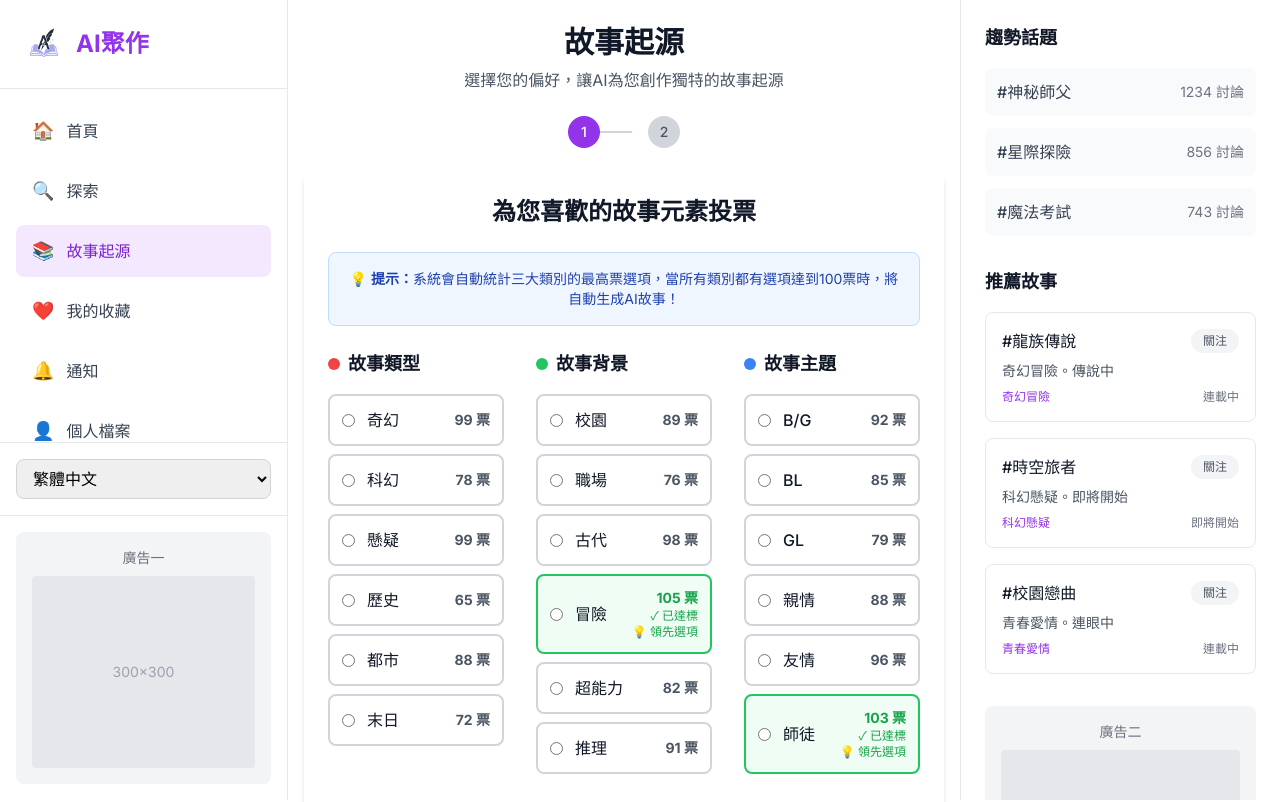
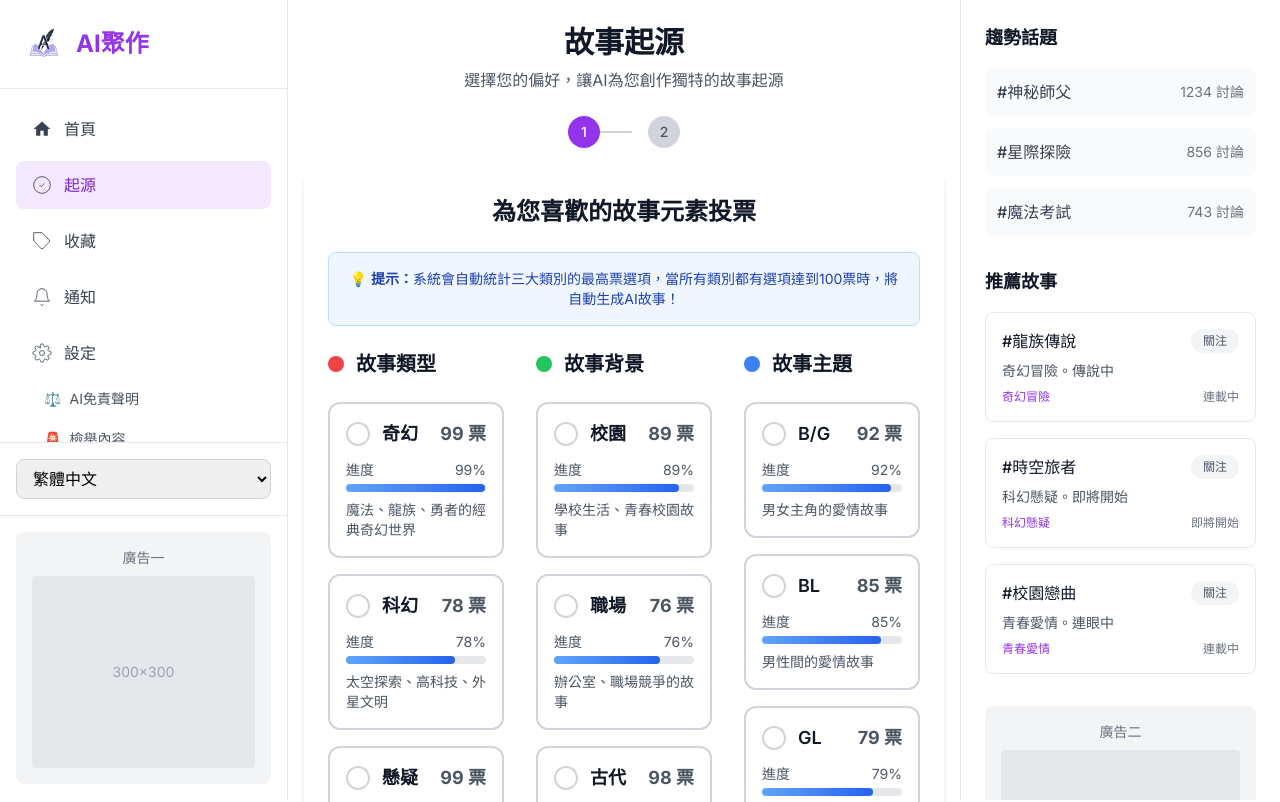
Before and after one commit to KenterPong/myainovel, a Next.js app: page /origin in a window 1280 px wide. Shown: the top 802 px of the page. Built offline with nearby package versions, Linux system fonts and the light colour scheme.

Commit message:
手機板選單功能

```diff
--- a/src/app/globals.css
+++ b/src/app/globals.css
@@ -200,3 +200,56 @@ h3 {
     padding: 0.25rem 0.5rem;
   }
 }
+
+/* 手機版選單動畫 */
+@keyframes slideInFromRight {
+  from {
+    transform: translateX(100%);
+  }
+  to {
+    transform: translateX(0);
+  }
+}
+
+@keyframes slideOutToRight {
+  from {
+    transform: translateX(0);
+  }
+  to {
+    transform: translateX(100%);
+  }
+}
+
+@keyframes fadeIn {
+  from {
+    opacity: 0;
+  }
+  to {
+    opacity: 1;
+  }
+}
+
+@keyframes fadeOut {
+  from {
+    opacity: 1;
+  }
+  to {
+    opacity: 0;
+  }
+}
+
+.slide-in-from-right {
+  animation: slideInFromRight 0.3s ease-out;
+}
+
+.slide-out-to-right {
+  animation: slideOutToRight 0.3s ease-in;
+}
+
+.fade-in {
+  animation: fadeIn 0.3s ease-out;
+}
+
+.fade-out {
+  animation: fadeOut 0.3s ease-in;
+}
--- a/src/app/origin/page.tsx
+++ b/src/app/origin/page.tsx
@@ -1,6 +1,6 @@
 'use client';
 
-import { useState } from 'react';
+import { useState, useEffect } from 'react';
 
 export default function Origin() {
   const [currentStep, setCurrentStep] = useState(1);
@@ -24,6 +24,8 @@ export default function Origin() {
     inner: ''
   });
   const [showVoteSuccess, setShowVoteSuccess] = useState(false);
+  const [animatingVotes, setAnimatingVotes] = useState<{[key: string]: boolean}>({});
+  const [voteAnimation, setVoteAnimation] = useState<{[key: string]: number}>({});
 
   // 三圈選項
   const options = {
@@ -116,6 +118,42 @@ export default function Origin() {
       newVoteCounts.middle[selectedOptions.middle] = (newVoteCounts.middle[selectedOptions.middle] || 0) + 1;
       newVoteCounts.inner[selectedOptions.inner] = (newVoteCounts.inner[selectedOptions.inner] || 0) + 1;
 
+      // 觸發動畫效果
+      const voteKeys = [
+        `outer-${selectedOptions.outer}`,
+        `middle-${selectedOptions.middle}`,
+        `inner-${selectedOptions.inner}`
+      ];
+
+      setAnimatingVotes(prev => {
+        const newAnimating = { ...prev };
+        voteKeys.forEach(key => {
+          newAnimating[key] = true;
+        });
+        return newAnimating;
+      });
+
+      // 票數動畫效果
+      voteKeys.forEach((key, index) => {
+        setTimeout(() => {
+          setVoteAnimation(prev => ({
+            ...prev,
+            [key]: prev[key] ? prev[key] + 1 : 1
+          }));
+        }, index * 200);
+      });
+
+      // 清除動畫狀態
+      setTimeout(() => {
+        setAnimatingVotes(prev => {
+          const newAnimating = { ...prev };
+          voteKeys.forEach(key => {
+            newAnimating[key] = false;
+          });
+          return newAnimating;
+        });
+      }, 1000);
+
       setVoteCounts(newVoteCounts);
 
       // 清空選擇
@@ -201,6 +239,119 @@ export default function Origin() {
     return result;
   };
 
+  // 進度條組件
+  const ProgressBar = ({ current, target = 100, className = "" }: { current: number; target?: number; className?: string }) => {
+    const percentage = Math.min((current / target) * 100, 100);
+    const isComplete = current >= target;
+
+    return (
+      <div className={`w-full bg-gray-200 rounded-full h-2 ${className}`}>
+        <div
+          className={`h-2 rounded-full transition-all duration-500 ease-out ${
+            isComplete
+              ? 'bg-gradient-to-r from-green-400 to-green-600'
+              : 'bg-gradient-to-r from-blue-400 to-blue-600'
+          }`}
+          style={{ width: `${percentage}%` }}
+        />
+      </div>
+    );
+  };
+
+  // 選項卡片組件
+  const OptionCard = ({
+    option,
+    category,
+    votes,
+    isSelected,
+    isLeading,
+    onSelect
+  }: {
+    option: { id: string; label: string; description: string };
+    category: string;
+    votes: number;
+    isSelected: boolean;
+    isLeading: boolean;
+    onSelect: () => void;
+  }) => {
+    const voteKey = `${category}-${option.id}`;
+    const isAnimating = animatingVotes[voteKey];
+    const progress = Math.min((votes / 100) * 100, 100);
+
+    const getCategoryColor = (cat: string) => {
+      switch (cat) {
+        case 'outer': return 'red';
+        case 'middle': return 'green';
+        case 'inner': return 'blue';
+        default: return 'gray';
+      }
+    };
+
+    const color = getCategoryColor(category);
+
+    return (
+      <div
+        className={`p-4 border-2 rounded-xl cursor-pointer transition-all duration-300 transform ${
+          isSelected
+            ? `border-${color}-500 bg-${color}-50 shadow-lg scale-105`
+            : isLeading
+            ? 'border-green-500 bg-green-50 shadow-md'
+            : `border-gray-300 hover:border-${color}-300 hover:shadow-md hover:scale-102`
+        } ${isAnimating ? 'animate-pulse' : ''}`}
+        onClick={onSelect}
+      >
+        <div className="flex items-center justify-between mb-3">
+          <div className="flex items-center">
+            <div className={`w-6 h-6 rounded-full border-2 flex items-center justify-center mr-3 ${
+              isSelected
+                ? `border-${color}-500 bg-${color}-500`
+                : `border-gray-300`
+            }`}>
+              {isSelected && (
+                <svg className="w-4 h-4 text-white" fill="currentColor" viewBox="0 0 20 20">
+                  <path fillRule="evenodd" d="M16.707 5.293a1 1 0 010 1.414l-8 8a1 1 0 01-1.414 0l-4-4a1 1 0 011.414-1.414L8 12.586l7.293-7.293a1 1 0 011.414 0z" clipRule="evenodd" />
+                </svg>
+              )}
+            </div>
+            <span className="font-semibold text-gray-900 text-lg">{option.label}</span>
+          </div>
+          <div className="text-right">
+            <div className={`text-lg font-bold ${isLeading ? 'text-green-600' : 'text-gray-600'}`}>
+              {votes} 票
+            </div>
+            {isLeading && (
+              <div className="text-xs text-green-600 font-medium">
+                ✓ 已達標
+              </div>
+            )}
+          </div>
+        </div>
+
+        <div className="mb-2">
+          <div className="flex justify-between text-sm text-gray-600 mb-1">
+            <span>進度</span>
+            <span>{Math.round(progress)}%</span>
+          </div>
+          <ProgressBar
+            current={votes}
+            target={100}
+            className="h-2"
+          />
+        </div>
+
+        <p className="text-sm text-gray-600">{option.description}</p>
+
+        {isAnimating && (
+          <div className="absolute inset-0 bg-green-100 bg-opacity-50 rounded-xl flex items-center justify-center">
+            <div className="text-green-600 font-bold text-lg animate-bounce">
+              +1 票
+            </div>
+          </div>
+        )}
+      </div>
+    );
+  };
+
     return (
       <div className="space-y-6">
         {/* 頁面標題 */}
@@ -234,10 +385,13 @@ export default function Origin() {
       {/* 投票成功提醒 */}
       {showVoteSuccess && (
         <div className="fixed inset-0 bg-black bg-opacity-50 flex items-center justify-center z-50">
-          <div className="bg-white rounded-lg p-8 max-w-md mx-4 text-center animate-bounce">
-            <div className="text-6xl mb-4">🎉</div>
+          <div className="bg-white rounded-xl p-8 max-w-md mx-4 text-center animate-bounce shadow-2xl">
+            <div className="text-6xl mb-4 animate-pulse">🎉</div>
             <h3 className="text-2xl font-bold text-gray-900 mb-2">投票完成！</h3>
-            <p className="text-gray-600">感謝您的參與，系統正在統計結果...</p>
+            <p className="text-gray-600 mb-4">感謝您的參與，系統正在統計結果...</p>
+            <div className="flex justify-center">
+              <div className="animate-spin rounded-full h-6 w-6 border-b-2 border-purple-600"></div>
+            </div>
           </div>
         </div>
       )}
@@ -255,53 +409,26 @@ export default function Origin() {
           <div className="grid grid-cols-1 lg:grid-cols-3 gap-8">
             {/* 故事類型選項 */}
             <div>
-              <h3 className="text-lg font-semibold text-gray-900 mb-4 flex items-center">
-                <span className="w-3 h-3 bg-red-500 rounded-full mr-2"></span>
+              <h3 className="text-xl font-bold text-gray-900 mb-6 flex items-center">
+                <span className="w-4 h-4 bg-red-500 rounded-full mr-3"></span>
                 故事類型
               </h3>
-              <div className="space-y-2">
+              <div className="space-y-4">
                 {options.outer.map((option) => {
                   const voteData = getCurrentVoteData('outer');
                   const votes = voteData[option.id as keyof typeof voteData] || 0;
                   const isLeading = votes >= 100;
 
                   return (
-                    <div
+                    <OptionCard
                       key={option.id}
-                      className={`p-3 border-2 rounded-lg cursor-pointer transition-all ${
-                        selectedOptions.outer === option.id
-                          ? 'border-red-500 bg-red-50'
-                          : isLeading
-                          ? 'border-green-500 bg-green-50'
-                          : 'border-gray-300 hover:border-red-300'
-                      }`}
-                      onClick={() => handleOptionSelect('outer', option.id)}
-                    >
-                      <div className="flex items-center justify-between">
-                        <div className="flex items-center">
-                          <input
-                            type="radio"
-                            name="outer"
-                            checked={selectedOptions.outer === option.id}
-                            onChange={() => handleOptionSelect('outer', option.id)}
-                            className="mr-3"
-                          />
-                          <span className="font-medium text-gray-900">{option.label}</span>
-                        </div>
-                        <div className="text-right">
-                          <div className={`text-sm font-bold ${isLeading ? 'text-green-600' : 'text-gray-600'}`}>
-                            {votes} 票
-                          </div>
-                          {isLeading && (
-                            <div className="text-xs text-green-600">
-                              ✓ 已達標
-                              <br />
-                              💡 領先選項
-                            </div>
-                          )}
-                        </div>
-                  </div>
-                </div>
+                      option={option}
+                      category="outer"
+                      votes={votes}
+                      isSelected={selectedOptions.outer === option.id}
+                      isLeading={isLeading}
+                      onSelect={() => handleOptionSelect('outer', option.id)}
+                    />
                   );
                 })}
               </div>
@@ -309,53 +436,26 @@ export default function Origin() {
 
             {/* 故事背景選項 */}
             <div>
-              <h3 className="text-lg font-semibold text-gray-900 mb-4 flex items-center">
-                <span className="w-3 h-3 bg-green-500 rounded-full mr-2"></span>
+              <h3 className="text-xl font-bold text-gray-900 mb-6 flex items-center">
+                <span className="w-4 h-4 bg-green-500 rounded-full mr-3"></span>
                 故事背景
               </h3>
-              <div className="space-y-2">
+              <div className="space-y-4">
                 {options.middle.map((option) => {
                   const voteData = getCurrentVoteData('middle');
                   const votes = voteData[option.id as keyof typeof voteData] || 0;
                   const isLeading = votes >= 100;
 
                   return (
-                    <div
+                    <OptionCard
                       key={option.id}
-                      className={`p-3 border-2 rounded-lg cursor-pointer transition-all ${
-                        selectedOptions.middle === option.id
-                          ? 'border-green-500 bg-green-50'
-                          : isLeading
-                          ? 'border-green-500 bg-green-50'
-                          : 'border-gray-300 hover:border-green-300'
-                      }`}
-                      onClick={() => handleOptionSelect('middle', option.id)}
-                    >
-                      <div className="flex items-center justify-between">
-                        <div className="flex items-center">
-                          <input
-                            type="radio"
-                            name="middle"
-                            checked={selectedOptions.middle === option.id}
-                            onChange={() => handleOptionSelect('middle', option.id)}
-                            className="mr-3"
-                          />
-                          <span className="font-medium text-gray-900">{option.label}</span>
-                        </div>
-                        <div className="text-right">
-                          <div className={`text-sm font-bold ${isLeading ? 'text-green-600' : 'text-gray-600'}`}>
-                            {votes} 票
-                          </div>
-                          {isLeading && (
-                            <div className="text-xs text-green-600">
-                              ✓ 已達標
-                              <br />
-                              💡 領先選項
-                            </div>
-                          )}
-                        </div>
-                  </div>
-                </div>
+                      option={option}
+                      category="middle"
+                      votes={votes}
+                      isSelected={selectedOptions.middle === option.id}
+                      isLeading={isLeading}
+                      onSelect={() => handleOptionSelect('middle', option.id)}
+                    />
                   );
                 })}
               </div>
@@ -363,53 +463,26 @@ export default function Origin() {
 
             {/* 故事主題選項 */}
             <div>
-              <h3 className="text-lg font-semibold text-gray-900 mb-4 flex items-center">
-                <span className="w-3 h-3 bg-blue-500 rounded-full mr-2"></span>
+              <h3 className="text-xl font-bold text-gray-900 mb-6 flex items-center">
+                <span className="w-4 h-4 bg-blue-500 rounded-full mr-3"></span>
                 故事主題
               </h3>
-              <div className="space-y-2">
+              <div className="space-y-4">
                 {options.inner.map((option) => {
                   const voteData = getCurrentVoteData('inner');
                   const votes = voteData[option.id as keyof typeof voteData] || 0;
                   const isLeading = votes >= 100;
 
                   return (
-                    <div
+                    <OptionCard
                       key={option.id}
-                      className={`p-3 border-2 rounded-lg cursor-pointer transition-all ${
-                        selectedOptions.inner === option.id
-                          ? 'border-blue-500 bg-blue-50'
-                          : isLeading
-                          ? 'border-green-500 bg-green-50'
-                          : 'border-gray-300 hover:border-blue-300'
-                      }`}
-                      onClick={() => handleOptionSelect('inner', option.id)}
-                    >
-                      <div className="flex items-center justify-between">
-                        <div className="flex items-center">
-                          <input
-                            type="radio"
-                            name="inner"
-                            checked={selectedOptions.inner === option.id}
-                            onChange={() => handleOptionSelect('inner', option.id)}
-                            className="mr-3"
-                          />
-                          <span className="font-medium text-gray-900">{option.label}</span>
-                        </div>
-                        <div className="text-right">
-                          <div className={`text-sm font-bold ${isLeading ? 'text-green-600' : 'text-gray-600'}`}>
-                            {votes} 票
-                          </div>
-                          {isLeading && (
-                            <div className="text-xs text-green-600">
-                              ✓ 已達標
-                              <br />
-                              💡 領先選項
-                            </div>
-                          )}
-                        </div>
-                  </div>
-                </div>
+                      option={option}
+                      category="inner"
+                      votes={votes}
+                      isSelected={selectedOptions.inner === option.id}
+                      isLeading={isLeading}
+                      onSelect={() => handleOptionSelect('inner', option.id)}
+                    />
                   );
                 })}
               </div>
@@ -417,18 +490,28 @@ export default function Origin() {
           </div>
 
           {/* 投票按鈕 */}
-          <div className="text-center mt-8">
+          <div className="text-center mt-12">
             <button
               onClick={handleVote}
               disabled={!selectedOptions.outer || !selectedOptions.middle || !selectedOptions.inner}
-              className={`px-8 py-3 rounded-lg font-medium transition-all ${
+              className={`px-12 py-4 rounded-xl font-bold text-lg transition-all duration-300 transform ${
                 selectedOptions.outer && selectedOptions.middle && selectedOptions.inner
-                  ? 'bg-purple-600 text-white hover:bg-purple-700 transform hover:scale-105'
+                  ? 'bg-gradient-to-r from-purple-600 to-purple-700 text-white hover:from-purple-700 hover:to-purple-800 hover:scale-105 hover:shadow-xl shadow-lg'
                   : 'bg-gray-300 text-gray-500 cursor-not-allowed'
               }`}
             >
-              投下一票
+              <span className="flex items-center justify-center">
+                <svg className="w-6 h-6 mr-2" fill="none" stroke="currentColor" viewBox="0 0 24 24">
+                  <path strokeLinecap="round" strokeLinejoin="round" strokeWidth={2} d="M9 12l2 2 4-4m6 2a9 9 0 11-18 0 9 9 0 0118 0z" />
+                </svg>
+                投下一票
+              </span>
             </button>
+            {selectedOptions.outer && selectedOptions.middle && selectedOptions.inner && (
+              <p className="text-sm text-gray-600 mt-3 animate-pulse">
+                ✨ 準備好為您的選擇投票了嗎？
+              </p>
+            )}
           </div>
         </div>
       )}
--- a/src/components/Sidebar.tsx
+++ b/src/components/Sidebar.tsx
@@ -8,13 +8,61 @@ export default function Sidebar() {
   const pathname = usePathname()
 
   const navigationItems = [
-    { name: '首頁', href: '/', icon: '🏠' },
-    { name: '探索', href: '/explore', icon: '🔍' },
-    { name: '故事起源', href: '/origin', icon: '📚' },
-    { name: '我的收藏', href: '/collection', icon: '❤️' },
-    { name: '通知', href: '/notifications', icon: '🔔' },
-    { name: '個人檔案', href: '/profile', icon: '👤' },
-    { name: 'AI著作權免責聲明', href: '/disclaimer', icon: '⚖️' },
+    {
+      name: '首頁',
+      href: '/',
+      icon: (
+        <svg className="w-5 h-5" fill="currentColor" viewBox="0 0 24 24">
+          <path d="M10 20v-6h4v6h5v-8h3L12 3 2 12h3v8z"/>
+        </svg>
+      )
+    },
+    {
+      name: '起源',
+      href: '/origin',
+      icon: (
+        <svg className="w-5 h-5" fill="none" stroke="currentColor" viewBox="0 0 24 24">
+          <circle cx="12" cy="12" r="10"/>
+          <path d="m9 12 2 2 4-4"/>
+        </svg>
+      )
+    },
+    {
+      name: '收藏',
+      href: '/collection',
+      icon: (
+        <svg className="w-5 h-5" fill="none" stroke="currentColor" viewBox="0 0 24 24">
+          <path d="M20.59 13.41l-7.17 7.17a2 2 0 0 1-2.83 0L2 12V2h10l8.59 8.59a2 2 0 0 1 0 2.82z"/>
+          <line x1="7" y1="7" x2="7.01" y2="7"/>
+        </svg>
+      )
+    },
+    {
+      name: '通知',
+      href: '/notifications',
+      icon: (
+        <svg className="w-5 h-5" fill="none" stroke="currentColor" viewBox="0 0 24 24">
+          <path d="M18 8A6 6 0 0 0 6 8c0 7-3 9-3 9h18s-3-2-3-9"/>
+          <path d="M13.73 21a2 2 0 0 1-3.46 0"/>
+        </svg>
+      )
+    },
+    {
+      name: '設定',
+      href: '/settings',
+      icon: (
+        <svg className="w-5 h-5" fill="none" stroke="currentColor" viewBox="0 0 24 24">
+          <circle cx="12" cy="12" r="3"/>
+          <path d="M19.4 15a1.65 1.65 0 0 0 .33 1.82l.06.06a2 2 0 0 1 0 2.83 2 2 0 0 1-2.83 0l-.06-.06a1.65 1.65 0 0 0-1.82-.33 1.65 1.65 0 0 0-1 1.51V21a2 2 0 0 1-2 2 2 2 0 0 1-2-2v-.09A1.65 1.65 0 0 0 9 19.4a1.65 1.65 0 0 0-1.82.33l-.06.06a2 2 0 0 1-2.83 0 2 2 0 0 1 0-2.83l.06-.06a1.65 1.65 0 0 0 .33-1.82 1.65 1.65 0 0 0-1.51-1H3a2 2 0 0 1-2-2 2 2 0 0 1 2-2h.09A1.65 1.65 0 0 0 4.6 9a1.65 1.65 0 0 0-.33-1.82l-.06-.06a2 2 0 0 1 0-2.83 2 2 0 0 1 2.83 0l.06.06a1.65 1.65 0 0 0 1.82.33H9a1.65 1.65 0 0 0 1 1.51V3a2 2 0 0 1 2-2 2 2 0 0 1 2 2v.09a1.65 1.65 0 0 0 1 1.51 1.65 1.65 0 0 0 1.82-.33l.06-.06a2 2 0 0 1 2.83 0 2 2 0 0 1 0 2.83l-.06.06a1.65 1.65 0 0 0-.33 1.82V9a1.65 1.65 0 0 0 1.51 1H21a2 2 0 0 1 2 2 2 2 0 0 1-2 2h-.09a1.65 1.65 0 0 0-1.51 1z"/>
+        </svg>
+      )
+    },
+  ]
+
+  const settingsSubItems = [
+    { name: 'AI免責聲明', href: '/settings#disclaimer', icon: '⚖️' },
+    { name: '檢舉內容', href: '/settings#report', icon: '🚨' },
+    { name: '幫助中心', href: '/settings#help', icon: '❓' },
   ]
 
   const languages = ['繁體中文', 'English', '日本語', '한국어']
@@ -38,6 +86,7 @@ export default function Sidebar() {
         <ul className="space-y-1 lg:space-y-2">
           {navigationItems.map((item) => {
             const isActive = pathname === item.href
+            const isSettings = item.name === '設定'
             return (
               <li key={item.name}>
                 <Link
@@ -48,9 +97,25 @@ export default function Sidebar() {
                       : 'text-gray-700 hover:bg-gray-100'
                   }`}
                 >
-                  <span className="text-base lg:text-lg">{item.icon}</span>
+                  <span className="text-gray-700">{item.icon}</span>
                   <span className="truncate">{item.name}</span>
                 </Link>
+                {/* 設定子選單 */}
+                {isSettings && (
+                  <ul className="ml-4 mt-1 space-y-1">
+                    {settingsSubItems.map((subItem) => (
+                      <li key={subItem.name}>
+                        <Link
+                          href={subItem.href}
+                          className="flex items-center space-x-2 px-3 py-2 rounded-lg transition-colors text-xs lg:text-sm text-gray-600 hover:bg-gray-50"
+                        >
+                          <span className="text-sm">{subItem.icon}</span>
+                          <span className="truncate">{subItem.name}</span>
+                        </Link>
+                      </li>
+                    ))}
+                  </ul>
+                )}
               </li>
             )
           })}
```
Also changed, not shown: src/app/layout.tsx (+9 -1 lines), src/components/MobileNav.tsx (+97 -41 lines).
